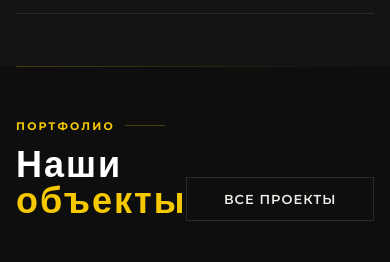
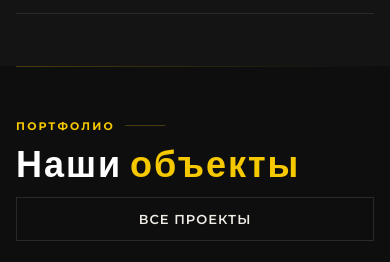
Before and after one commit to firstlord15/ElectroServ, a plain HTML site: page index.html in a window 390 px wide. Shown: the part 3846-4108 px from the top of the page. Drawn offline with Linux system fonts and the light colour scheme.

Commit message:
fix projects header

```diff
--- a/index.html
+++ b/index.html
@@ -239,7 +239,7 @@
 
         <!-- ════════ PROJECTS ════════ -->
         <section id="projects">
-            <div class="reveal" style="display: flex; justify-content: space-between; align-items: flex-end; margin-bottom: 48px">
+            <div class="reveal projects-header">
                 <div>
                     <div class="s-tag">Портфолио</div>
                     <h2>Наши <span>объекты</span></h2>
--- a/style.css
+++ b/style.css
@@ -1,8 +1,3 @@
-/* ════════════════════════════════════════
-   ElectroServ — Главный стиль
-   style.css
-════════════════════════════════════════ */
-
 *,
 *::before,
 *::after {
@@ -623,6 +618,13 @@ h2 span {
 }
 
 /* ════════ PROJECTS ════════ */
+.projects-header {
+    display: flex;
+    justify-content: space-between;
+    align-items: flex-end;
+    margin-bottom: 48px;
+}
+
 .projects-grid {
     display: grid;
     grid-template-columns: repeat(3, 1fr);
@@ -1252,7 +1254,12 @@ footer {
         height: 38px;
         font-size: 17px;
     }
-
+    .projects-header {
+        flex-direction: column;
+        align-items: flex-start;
+        gap: 12px;
+        margin-bottom: 20px;
+    }
     .projects-grid {
         grid-template-columns: 1fr 1fr !important;
         gap: 2px;
```
Also changed, not shown: 1 other file.
